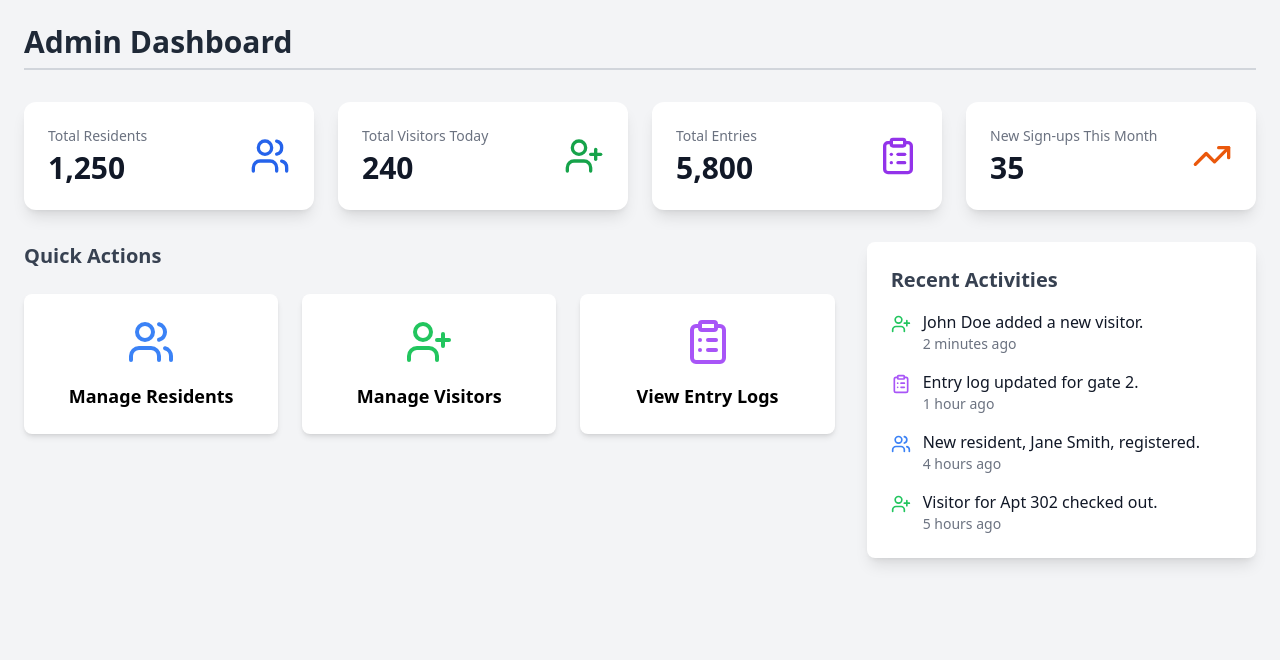
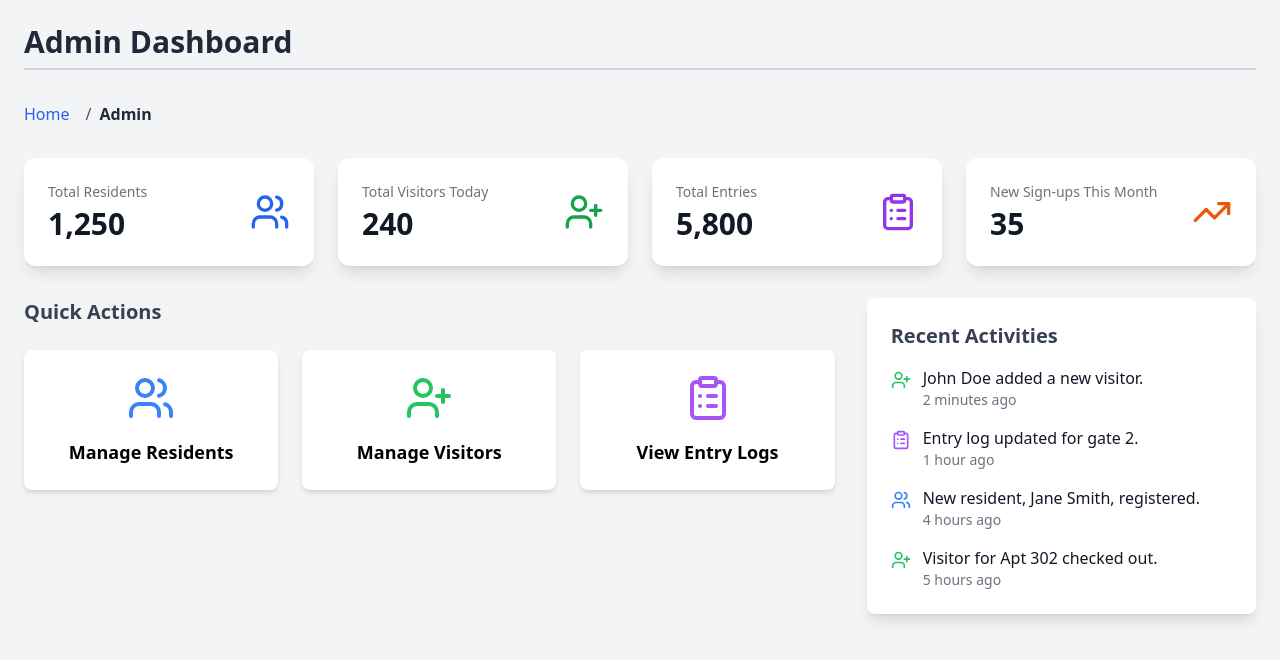
Before and after one commit to Sathvik-varma12/Gated-Portal, a React (Vite) app: page /admin in a window 1280 px wide. Shown: the top 660 px of the page. Built offline with nearby package versions, Linux system fonts and the light colour scheme.

Commit message:
Updates
Added Breadcrumb for admin dashboard

```diff
--- a/src/components/admin/AdminDashboard.tsx
+++ b/src/components/admin/AdminDashboard.tsx
@@ -1,6 +1,7 @@
 
 import React from "react";
 import { Users, UserPlus, ClipboardList, TrendingUp } from "lucide-react";
+import Breadcrumb from "../common/Breadcrumb";
 
 const AdminDashboard: React.FC = () => {
   return (
@@ -8,7 +9,7 @@ const AdminDashboard: React.FC = () => {
       <h2 className="text-3xl font-bold text-gray-800 border-b-2 border-gray-300 pb-2">
         Admin Dashboard
       </h2>
-
+      <Breadcrumb /> {/* 👈 Added here */}
       {/* Stats Section */}
       <div className="grid grid-cols-1 md:grid-cols-2 lg:grid-cols-4 gap-6">
         <div className="p-6 bg-white rounded-xl shadow-lg flex items-center justify-between transition-transform duration-300 hover:scale-105">
```
